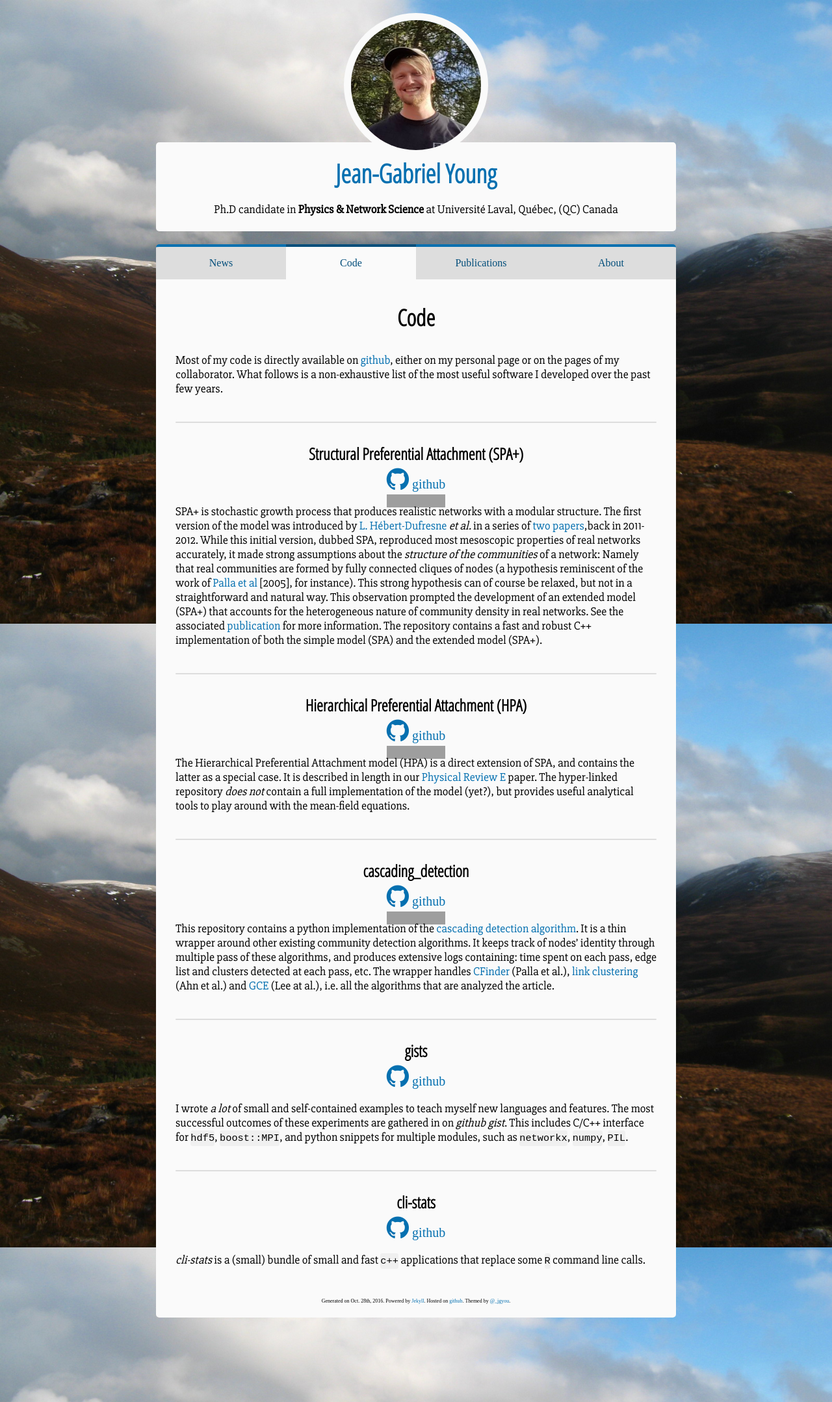
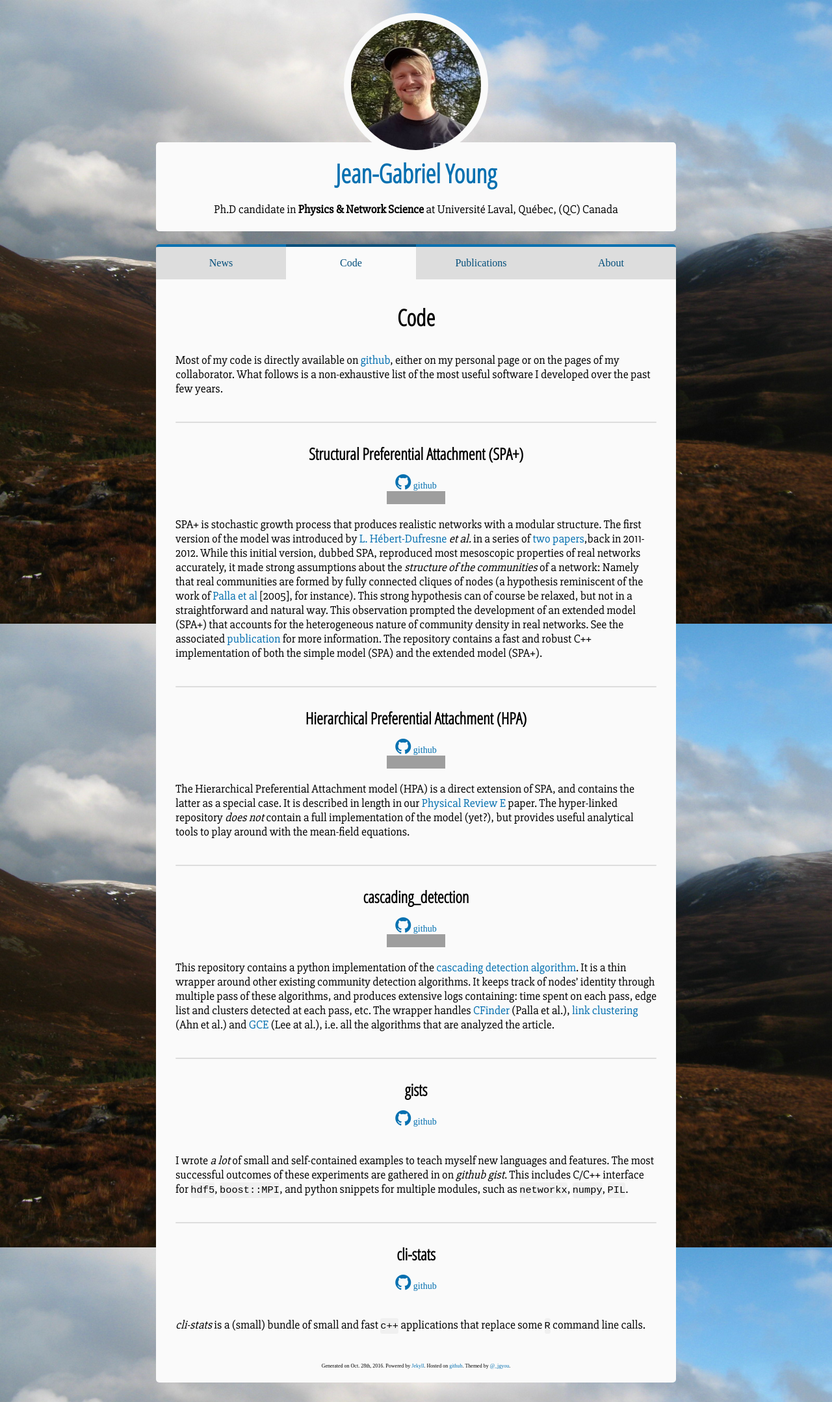
Before and after one commit to jg-you/jg-you.github.io, a Jekyll site: the page built from code.md, in a window 1280 px wide. Shown: the whole page at 65% size. Built offline with Jekyll 4.4.1, drawn with Linux system fonts in a browser that asks for light colours; comment, search, counter and statistics services are not loaded; grey boxes are pictures that could not be loaded.

Commit message:
Css update

```diff
--- a/css/main.scss
+++ b/css/main.scss
@@ -117,7 +117,8 @@ html {
     }
     div.code-links {
         margin: auto;
-        font-size: 20px;
+        padding: 10px;
+        font-size: 14px;
         height: 40px;
     }
     img {
```
